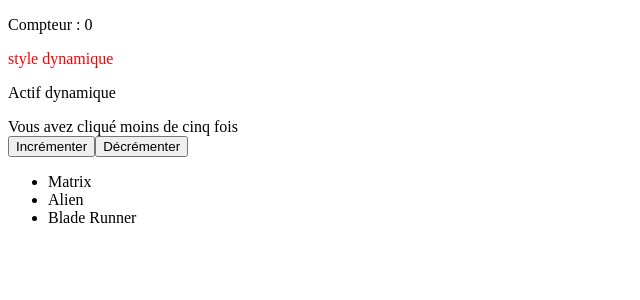
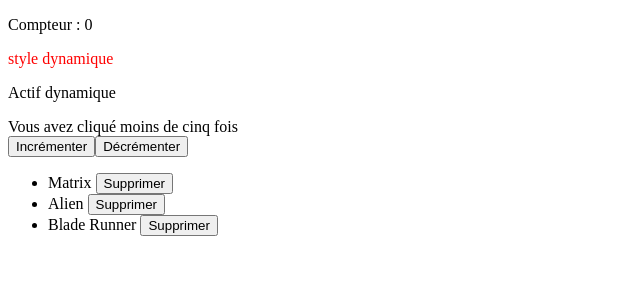
Before and after one commit to Jojoaventurier/Tutoriel-Vue.js, a Vue app in the folder First Vue Project/: page / in a window 1280 px wide. Shown: the top 300 px of the page, without its empty margins (0-640 px from the left). Built offline with nearby package versions, Linux system fonts and the light colour scheme.

Commit message:
deleteMovie()

```diff
--- a/First Vue Project/src/App.vue
+++ b/First Vue Project/src/App.vue
@@ -12,7 +12,7 @@
 
   <ul>
     <li v-for="movie in movies">
-      {{ movie }}
+      {{ movie }} <button @click="deleteMovie(movie)">Supprimer</button>
     </li>
   </ul>
 </template>
@@ -34,4 +34,8 @@ const decrement = () => {
   count.value--
 }
 
+const deleteMovie = (movie) => {
+  movies.value = movies.value.filter (m => m != movie)
+}
+
 </script>
```
